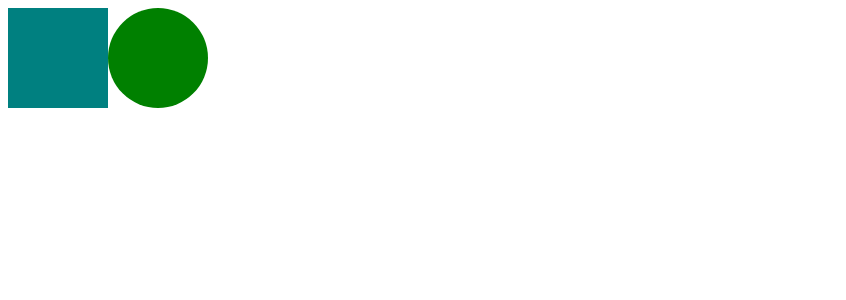
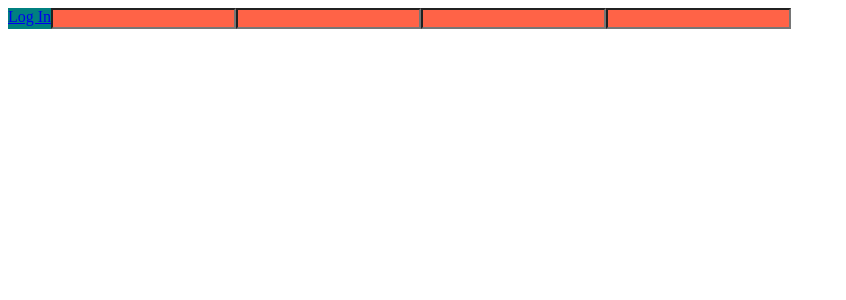
Before and after one commit to isjennifer/react-master, a React (Create React App) app: page / in a window 1280 px wide. Shown: the top 300 px of the page, without its empty margins (0-846 px from the left). Built offline with nearby package versions, Linux system fonts and the light colour scheme.

Commit message:
styled components : as, attrs

```diff
--- a/src/App.js
+++ b/src/App.js
@@ -4,25 +4,24 @@ const Father = styled.div`
   display : flex;
 `;
 
-const Box = styled.div`
-  background-Color : ${(props) => props.bgColor};
-  width : 100px;
-  height : 100px;
+const Btn = styled.button`
+  background-color : teal;
 `;
 
-const Circle = styled(Box)`
-  border-radius : 50px;
-`;
-
-const Text = styled.span`
-  color : white;
+// Input 안에 중복되는 속성을 넣고 싶은 경우 return 안의 Input에 다 넣을 필요 없이 attrs를 사용하면 됨
+const Input = styled.input.attrs({required : true, maxLength : 10})`
+  background-color : tomato;
 `;
 
 function App() {
   return (
     <Father>
-      <Box bgColor="teal" />
-      <Circle bgColor="green" />
+      {/* Btn은 button이지만 다른 html 태그로 바꾸고 싶을때 as 속성을 사용하면 됨  */}
+      <Btn as="a" href="/">Log In</Btn>
+      <Input />
+      <Input />
+      <Input />
+      <Input />
     </Father>
   );
 }
```
